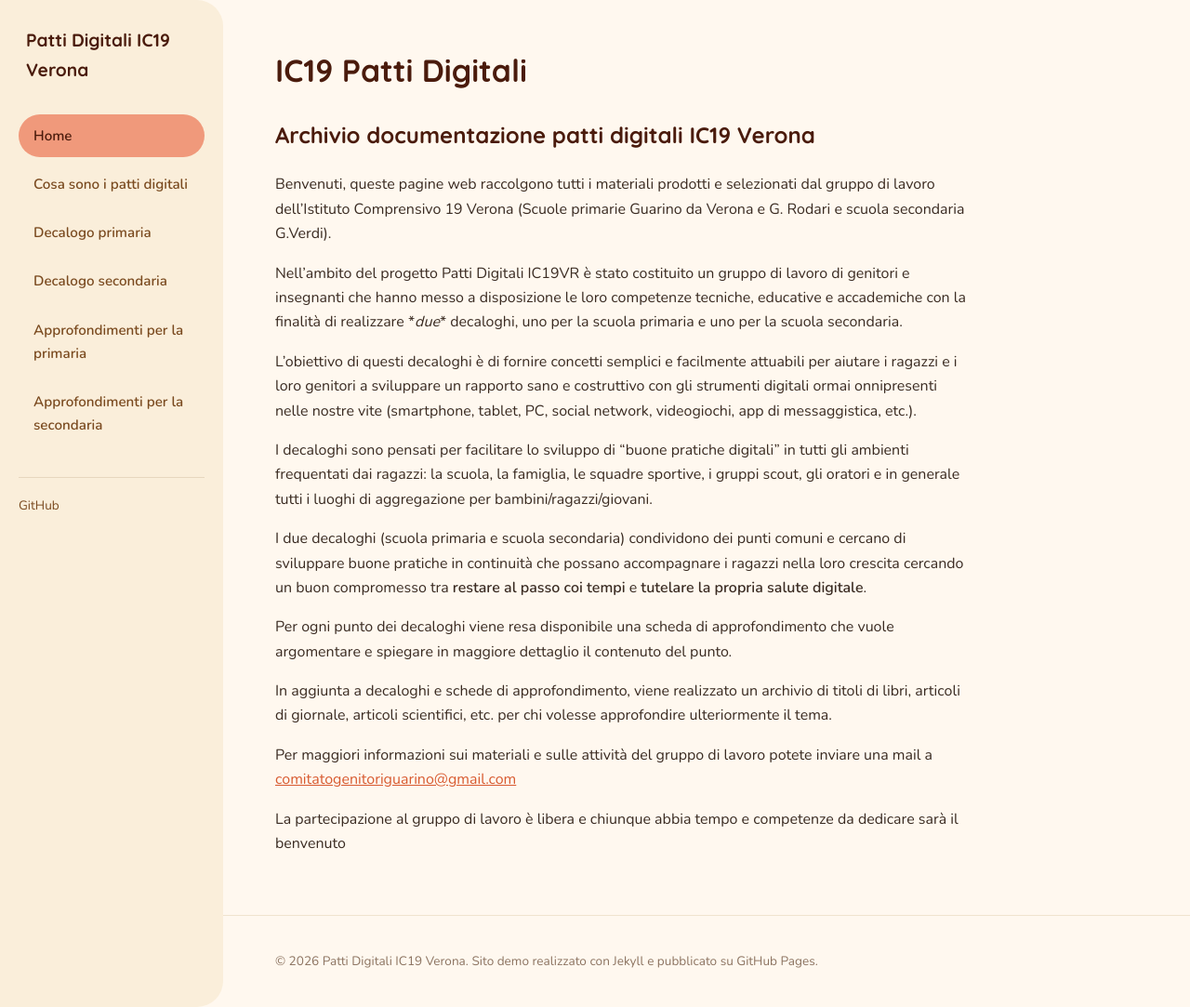
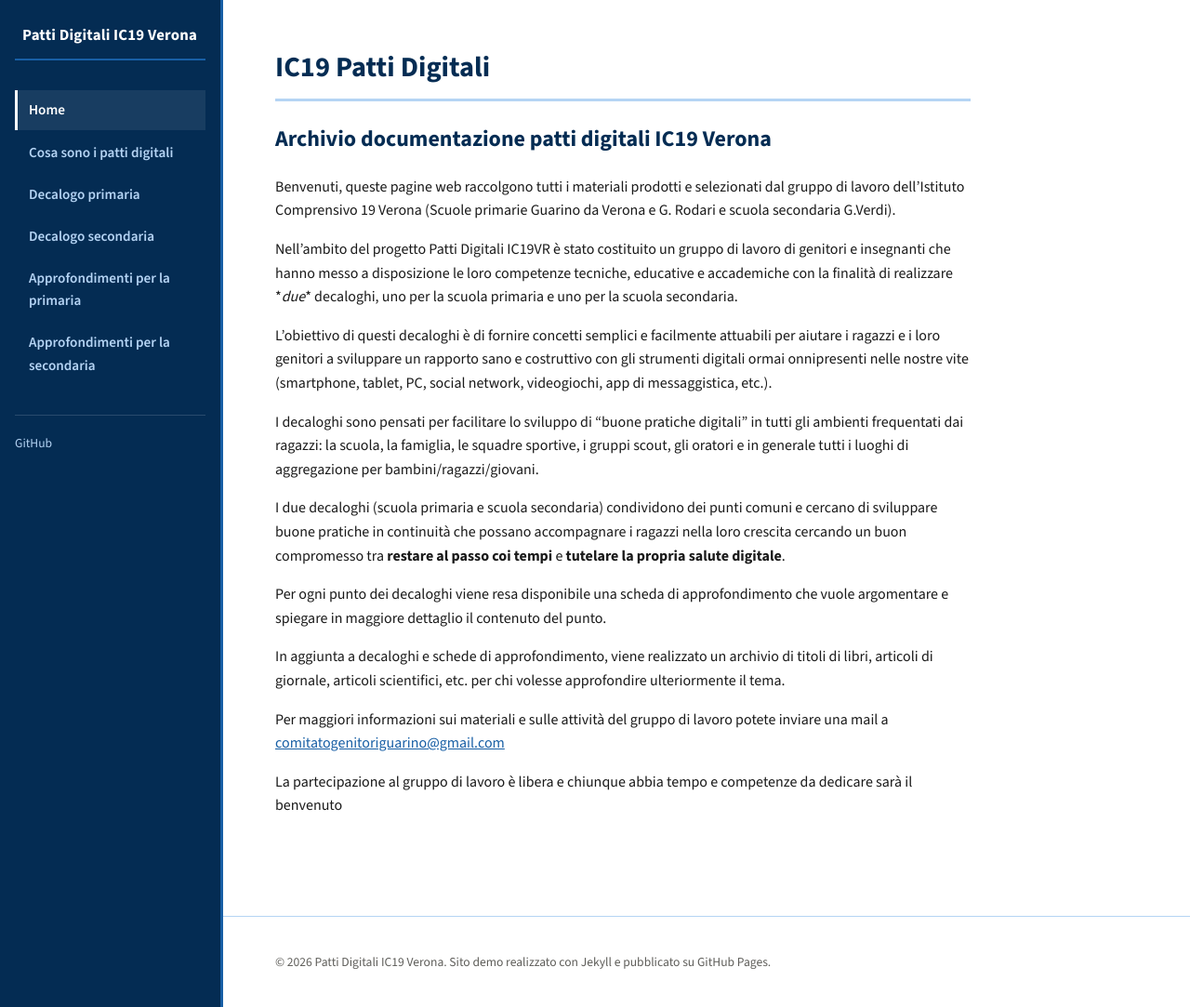
Before and after one commit to albvalente/prova, a Jekyll site: the page built from index.md, in a window 1280 px wide and 1083 px high. Shown: the whole window at 93% size. Built offline with Jekyll 4.4.1, drawn with Linux system fonts in a browser that asks for light colours.

Commit message:
Update default.html

```diff
--- a/_layouts/default.html
+++ b/_layouts/default.html
@@ -5,7 +5,7 @@
   <meta name="viewport" content="width=device-width, initial-scale=1.0">
   <title>{% if page.title %}{{ page.title }} · {% endif %}{{ site.title }}</title>
   <meta name="description" content="{{ page.description | default: site.description }}">
-  <link rel="stylesheet" href="{{ '/assets/css/style-scuola-gentile.css' | relative_url }}">
+  <link rel="stylesheet" href="{{ '/assets/css/style-istituzionale.css' | relative_url }}">
 </head>
 <body>
   <div class="layout">
```
